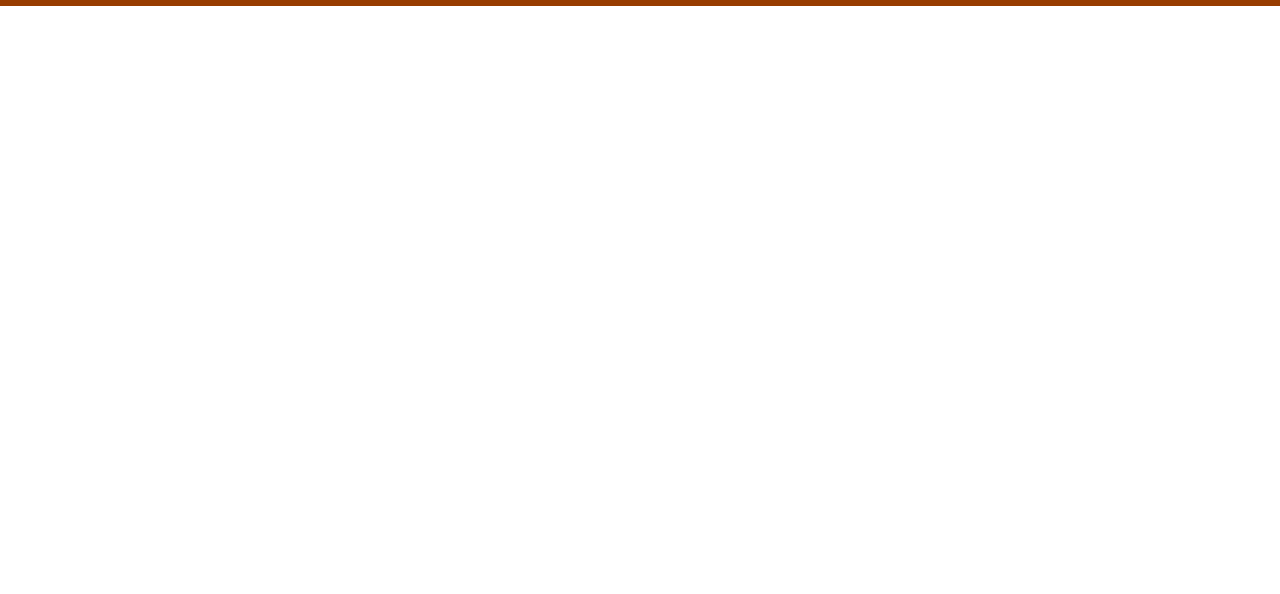
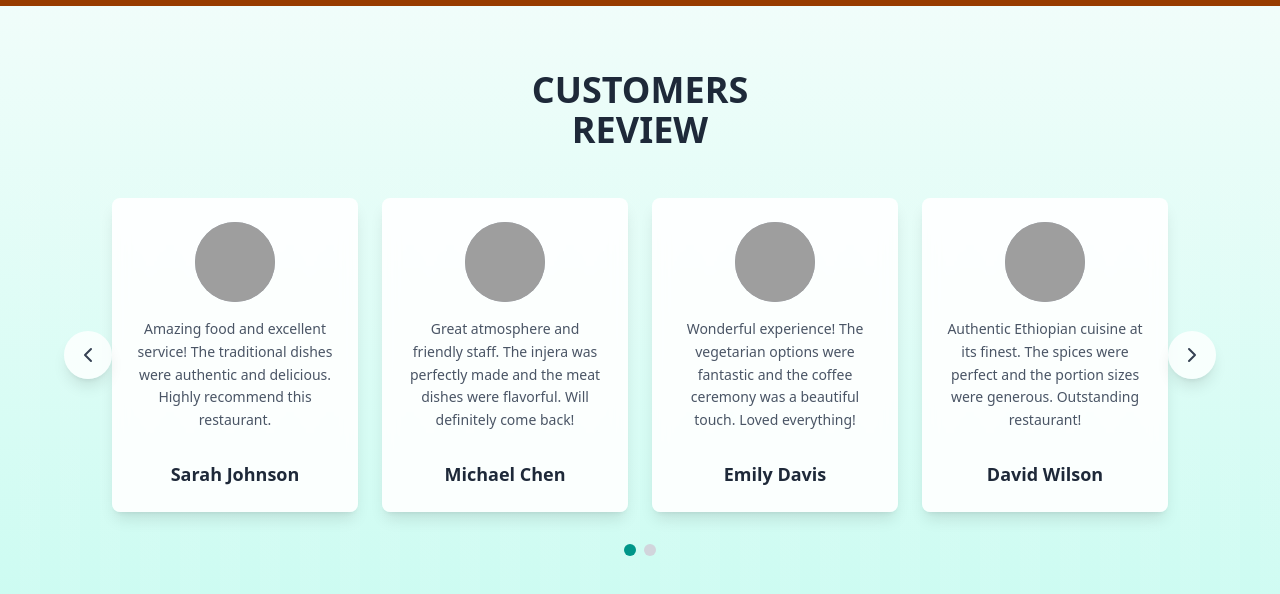
Before and after one commit to Aschio12/Habesha-Restorant, a React (Vite) app in the folder Habesha_restorant/: page / in a window 1280 px wide. Shown: the part 2597-3191 px from the top of the page. Before the commit the page ends 2603 px from the top, so only its background shows below. Built offline with nearby package versions, Linux system fonts and the light colour scheme; grey boxes are pictures that could not be loaded; a web font is replaced by a local one.

Commit message:
lucid react library installed for the icon usage

```diff
--- a/Habesha_restorant/package.json
+++ b/Habesha_restorant/package.json
@@ -11,6 +11,7 @@
   },
   "dependencies": {
     "@tailwindcss/vite": "^4.1.3",
+    "lucide-react": "^0.515.0",
     "react": "^19.0.0",
     "react-dom": "^19.0.0"
   },
--- a/Habesha_restorant/src/Home page/parent.jsx
+++ b/Habesha_restorant/src/Home page/parent.jsx
@@ -1,10 +1,12 @@
 import Hero from "./hero_section"
 import GalleryPage from "./gallery"
+import CustomerReviews from "./customer_reviews";
 export default function Parent(){
     return(
         <>
         <Hero/>
         <GalleryPage/>
+        <CustomerReviews/>
         </>
     );
 }
```
Also changed, not shown: 1 other file (tests, documents, lock files or other folders).
